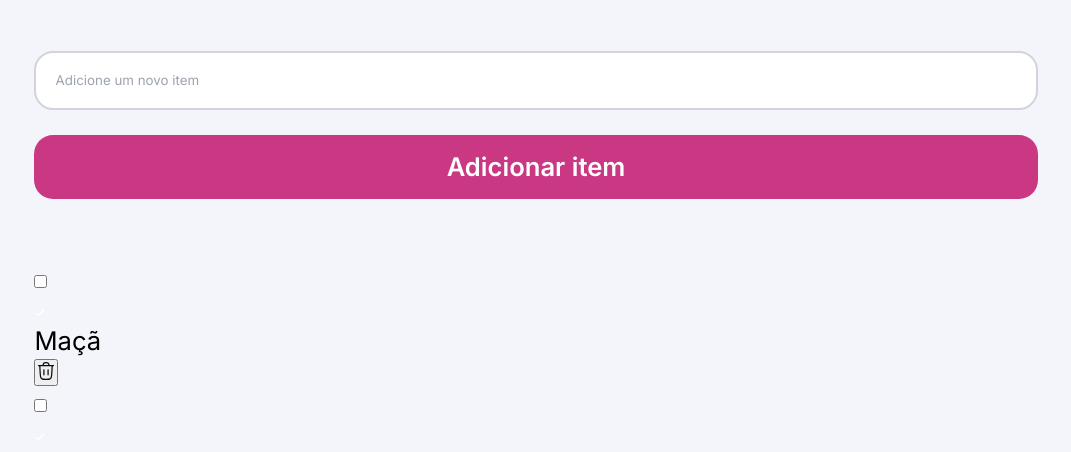
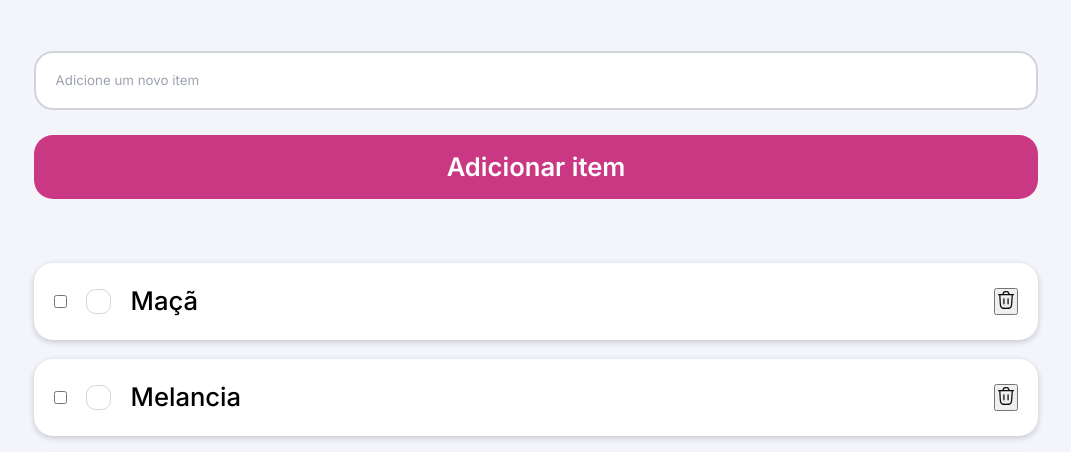
Before and after one commit to bielcezar/QuickList, a plain HTML site: page index.html in a window 1280 px wide. Shown: the part 284-736 px from the top of the page, without its empty margins (104-1175 px from the left). Drawn offline with nearby package versions, Linux system fonts and the light colour scheme.

Commit message:
adição de todos os estilos da section.list

```diff
--- a/style.css
+++ b/style.css
@@ -101,8 +101,56 @@ main {
         border-radius: 1.2rem;
         font-weight: 600;
         cursor: pointer;
+
         &:hover {
             background: var(--color-brand-hover);
         }
     }
 }
+
+.list {
+  .item{
+    background: var(--background-secondary);
+    padding: 1.2rem;
+    margin-bottom: 1.2rem;
+    display: flex;
+    justify-content: space-between;
+    align-items: center;
+    font-size: 1.6rem;
+    line-height: 2.4rem;
+    font-weight: 500;
+    border-radius: 1.2rem;
+    box-shadow: 0 2px 6px rgba(8, 11, 18, 0.2);
+
+    div{
+        display: flex;
+        gap: 1.2rem;
+        align-items: center;
+
+    }
+
+    input {
+      /*   display: none; */
+    }
+
+    .custom-checkbox {
+        width: 1.6rem;
+        height: 1.6rem;
+        border: 1px solid var(--border-primary);
+        border-radius: .6rem;
+    }
+
+    div:has(input:checked) {
+        .custom-checkbox{
+            background: var(--color-brand);
+            border: 1px solid var(--color-brand);
+            transition: .2s;
+
+        }
+
+        label{
+            text-decoration: line-through;
+        }
+    }
+  }
+}
```
